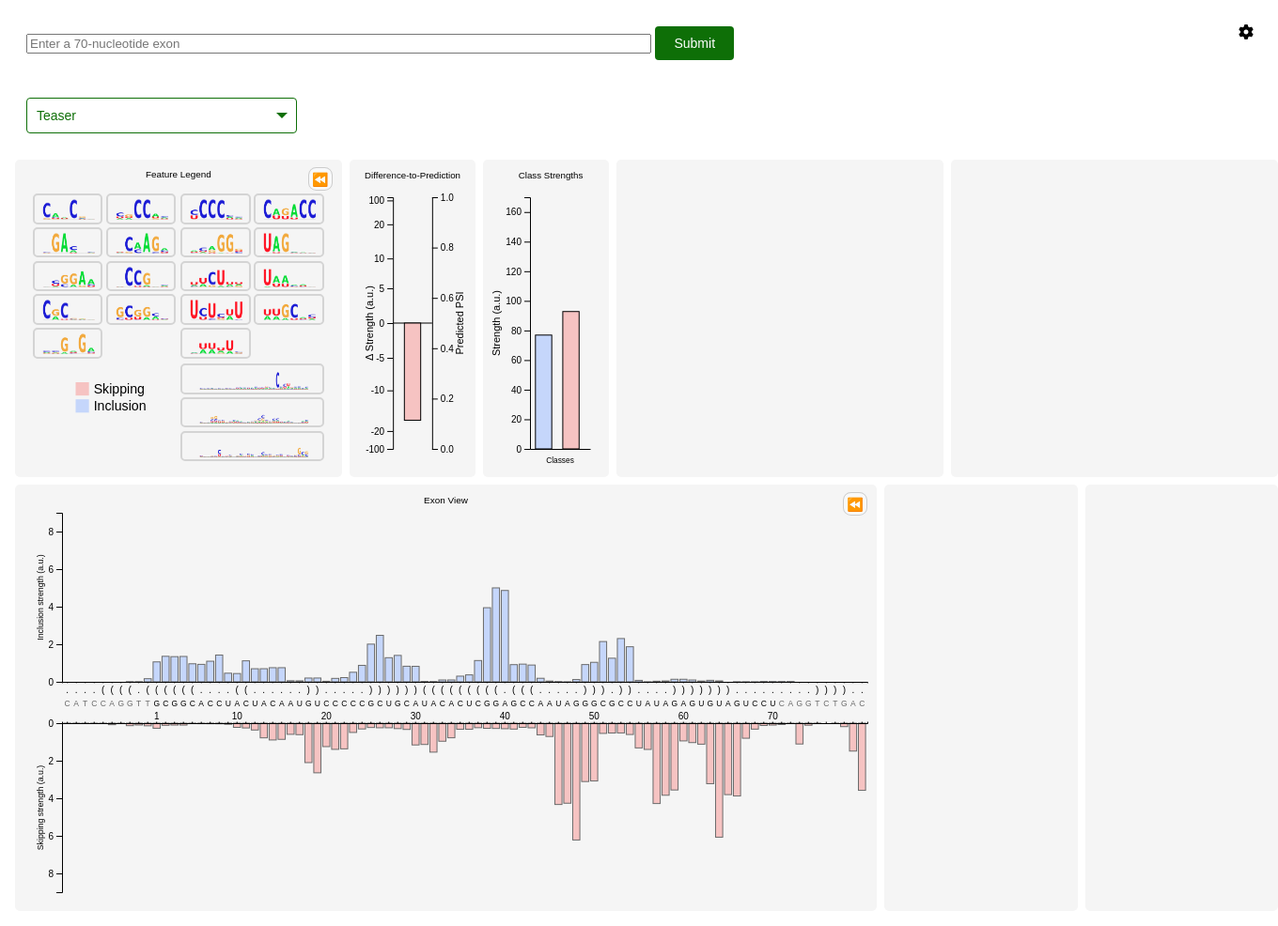
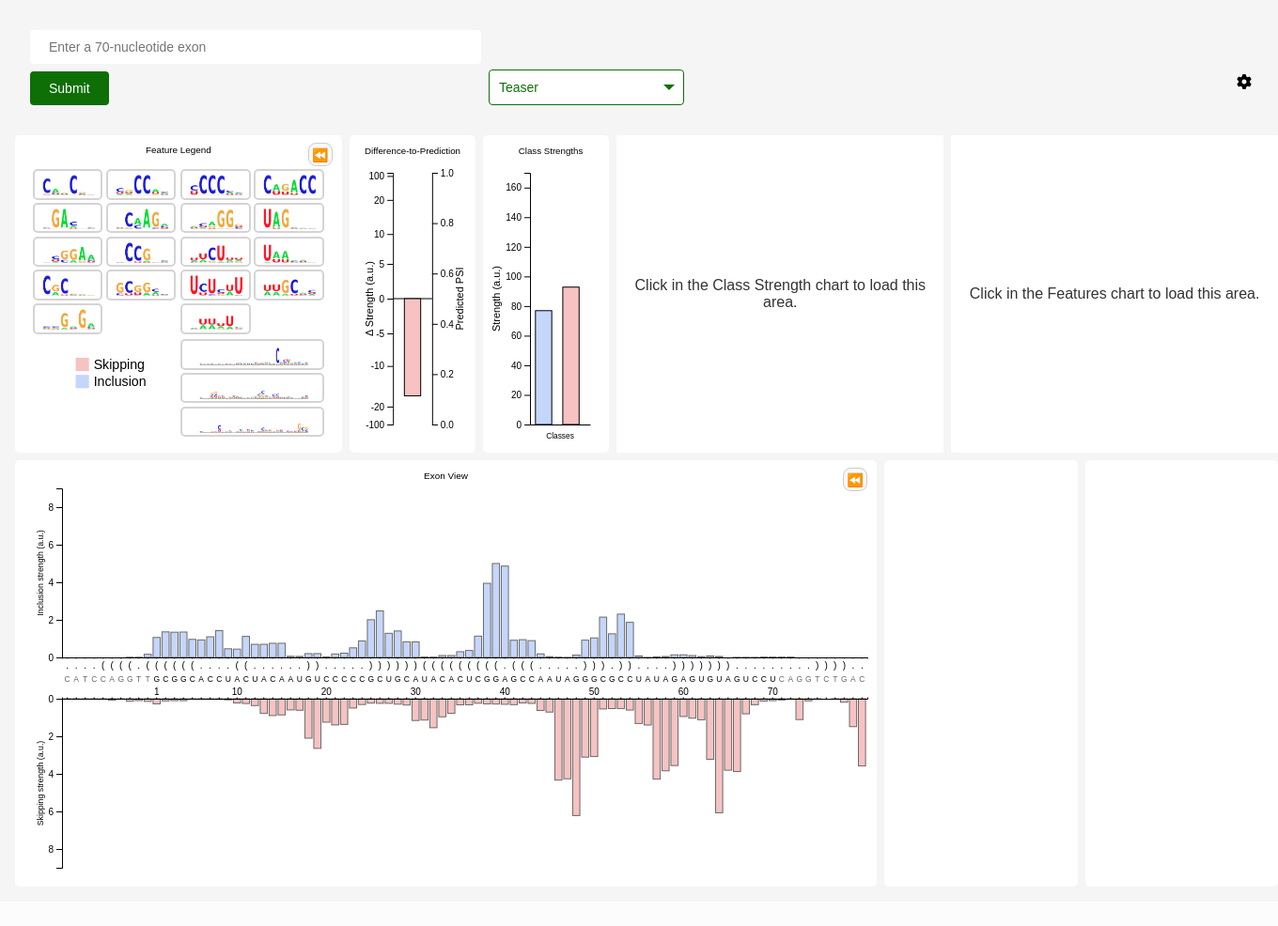
Before and after one commit to Liao-Group/interface-demo, a Flask app: page / in a window 1360 px wide. Shown: the whole page at 94% size. After the commit the page ends 925 px from the top, so only its background shows below. Run offline with Flask 3, Linux system fonts and the light colour scheme; some libraries are stand-ins or nearby versions.

Commit message:
add message in idle charts, improve header layout

```diff
--- a/src/static/events.js
+++ b/src/static/events.js
@@ -116,3 +116,38 @@ document.querySelector('.svg-select button').addEventListener('click', downloadS
    fetchData(exonValue)
  });
 })
+
+
+document.addEventListener('DOMContentLoaded', function() {
+  const featureView2 = document.querySelector('.feature-view-2');
+  const featureView3 = document.querySelector('.feature-view-3');
+
+  featureView2.addEventListener('graphRendered', function(event) {
+      // This will be triggered once the graph is rendered
+      const placeholder = event.detail.view.querySelector('.placeholder');
+      if (placeholder) {
+          placeholder.style.display = 'none'; // Hide placeholder
+      }
+  });
+
+  featureView3.addEventListener('graphRendered', function(event) {
+    // This will be triggered once the graph is rendered
+    const placeholder2 = event.detail.view.querySelector('.placeholder2');
+    if (placeholder2) {
+        placeholder2.style.display = 'none'; // Hide placeholder
+    }
+});
+});
+
+
+
+document.getElementById('openExonFormButton').addEventListener('click', function() {
+  var form = document.getElementById('exonForm');
+  if (form.style.display === 'none' || form.style.display === '') {
+      form.style.display = 'block'; // Show the form
+      this.textContent = 'Close Exon Form'; // Change button text to close
+  } else {
+      form.style.display = 'none'; // Hide the form
+      this.textContent = 'Open Exon Form'; // Change button text to open
+  }
+});
--- a/src/static/main.js
+++ b/src/static/main.js
@@ -191,6 +191,7 @@ function PSIview(data) {
  * OBS: The legend in this one doesnt adjust well on other screens
  */
 function hierarchicalBarChart(parent, data) {
+
   const svgContainer = d3.select(".feature-view-1");
   const width = svgContainer.node().clientWidth;
   const height = svgContainer.node().clientHeight;
@@ -216,8 +217,8 @@ function hierarchicalBarChart(parent, data) {
     .range([0, chartWidth])
     .padding(0.2);
 
-  const yScale = d3.scaleLinear()
-    .domain([0, 170])
+    const yScale = d3.scaleLinear()
+    .domain([0, 170]) // Initial domain; this will be updated
     .range([chartHeight, 0]);
 
   const xAxis = d3.axisBottom(xScale).tickFormat("").tickSize(0);
@@ -301,6 +302,7 @@ function hierarchicalBarChart(parent, data) {
  */
 function hierarchicalBarChart2(parent, data) {
   const svgContainer = d3.select(".feature-view-2");
+
   const width = svgContainer.node().clientWidth;
   const height = svgContainer.node().clientHeight;
   const heightRatio = height / 370;
@@ -446,6 +448,10 @@ function hierarchicalBarChart2(parent, data) {
   });
 
   bars.on("mouseout", function (event, d) { resetHighlight() });
+
+onGraphRendered('.feature-view-2'); // Notify that the graph has been rendered
+
+
 }
 /**
  * hierarchicalBarChart3
@@ -453,6 +459,7 @@ function hierarchicalBarChart2(parent, data) {
 function hierarchicalBarChart3(parentName, data) {
 
   const svgContainer = d3.select(".feature-view-3");
+
   const width = svgContainer.node().clientWidth;
   const height = svgContainer.node().clientHeight;
   const heightRatio = height / 370;
@@ -570,6 +577,9 @@ function hierarchicalBarChart3(parentName, data) {
     d3.select(this).attr("fill", color);
     d3.select("svg.nucleotide-view").selectAll(".obj.bar").attr("fill", color);
   });
+
+  onGraphRendered('.feature-view-3'); // Notify that the graph has been rendered
+
 }
 /**
  * nucleotideView
--- a/src/static/styles.css
+++ b/src/static/styles.css
@@ -1,5 +1,7 @@
 html {
   font-family: "arial";
+  background-color: whitesmoke;
+
   }
   .nucleotide-view { grid-area: nv; }
   .nucleotide-sort { grid-area: ns; }
@@ -24,24 +26,30 @@ html {
   "nv nv nv nv nv nv nv nv nv nv nv nv nv nz nz nz ns ns ns"
   ;
   gap: 0.5rem;
-  background-color: white;
+  background-color: whitesmoke;
   padding: 0.5rem;
   grid-auto-columns: minmax(0, 1fr);
   grid-auto-rows: minmax(0, 1fr);
   }
   .grid-container > div {
-  background-color: whitesmoke;
+  background-color: white;
   text-align: center;
   border-radius: 0.3125rem;
   font-size: 0.75rem;
   }
+  .header {
+    display: flex;        /* Enables Flexbox */
+    justify-content: flex-start;  /* Aligns items to the start of the main-axis (horizontal) */
+    align-items: center; /* Aligns items to the bottom */
+    gap: 35rem; /* Space between the two forms */
+  }
   form {
-  padding: 1.25rem;
+  padding: 0.25rem;
   }
   .select-wrapper {
   position: relative;
   display: inline-block;
-  width: 18rem;
+  width: 13rem;
   margin-right: 0.625rem;
   }
   .select-wrapper select {
@@ -71,9 +79,7 @@ html {
   border-top: 0.375rem solid #0e6f07;
   pointer-events: none;
   }
-  /* .select-wrapper select:focus + .arrow {
-  border-top-color: #0c5405;
-  } */
+
   input[type=submit] {
   appearance: none;
   border: none;
@@ -88,6 +94,39 @@ html {
   input[type=submit]:hover {
   background-color: #0c5405;
   }
+  input[type="text"] {
+    appearance: none; /* Removes default styles */
+    border: none; /* No border, similar to your submit button */
+    background-color: #fff; /* White background for text input */
+    color: #0e6f07; /* Green text, matching your submit button text color */
+    padding: 0.625rem 1.25rem; /* Padding to match the submit button */
+    border-radius: 0.25rem; /* Rounded corners like the submit button */
+    font-size: 0.875rem; /* Font size to match the submit button */
+    width: 30rem;
+    box-sizing: border-box; /* Padding included in width */
+}
+
+input[type="text"]:focus {
+    outline: none; /* Removes the default focus outline */
+    box-shadow: 0 0 0.25rem rgba(14, 111, 7, 0.4); /* Focus shadow to match the submit button */
+}
+
+.forms-container {
+  display: flex;        /* Enables Flexbox */
+  justify-content: flex-start;  /* Aligns items to the start of the main-axis (horizontal) */
+  align-items: flex-end; /* Aligns items to the bottom */
+  padding: 1.25rem;
+  gap: 0px; /* Space between the two forms */
+}
+
+
+
+input[type="submit"] {
+    margin-top: 8px; /* Consistent vertical spacing for submit button */
+}
+
+
+
 
   .feature-legend-container {
     display: flex;
@@ -199,10 +238,10 @@ html {
   background-color: #ccc;
   }
   .dropdown {
-  position: absolute;
+  position: relative;
   top: 1rem;
   right: 1rem;
-  display: inline-block;
+  display: flex;
   }
   .dropbtn {
   background: none;
@@ -319,3 +358,29 @@ html {
 .svg-select button:hover {
   background-color: #0056b3;
 }
+
+.placeholder {
+  position: relative;
+  width: 100%;
+  height: 100%;
+  display: flex;
+  justify-content: center;
+  align-items: center;
+  background-color: rgba(255, 255, 255, 0.8); /* Light white background */
+  color: #333; /* Dark text color */
+  font-size: 16px; /* Readable font size */
+  text-align: center;
+}
+
+.placeholder2 {
+  position: relative;
+  width: 100%;
+  height: 100%;
+  display: flex;
+  justify-content: center;
+  align-items: center;
+  background-color: rgba(255, 255, 255, 0.8); /* Light white background */
+  color: #333; /* Dark text color */
+  font-size: 16px; /* Readable font size */
+  text-align: center;
+}
--- a/src/static/utils.js
+++ b/src/static/utils.js
@@ -406,7 +406,10 @@ function resetGraph() {
   hierarchicalBarChart(Data, Data.feature_activations);
   featureSelection(null, Data);
   d3.select("svg.feature-view-2").selectAll("*").remove();
+
   d3.select("svg.feature-view-3").selectAll("*").remove();
+
+
   selectedBar = null;
   selectedFeatureBar = null;
   resetHighlight();
@@ -434,3 +437,11 @@ async function fetchData(option) {
       console.error("Failed to fetch or parse data:", error);
   }
 }
+
+function onGraphRendered(element ) {
+  // Target the container where the graph is rendered
+  const featureView2 = document.querySelector(element);
+  const event = new CustomEvent('graphRendered', { detail: { view: featureView2 } });
+  featureView2.dispatchEvent(event);
+
+}
--- a/src/templates/index.html
+++ b/src/templates/index.html
@@ -23,19 +23,14 @@
   <script src="static/utils.js"></script>
   <script src="static/main.js"></script>
 
-
-  <!-- Input exon -->
+  <div class="header">
+    <div class="forms-container">
       <form method="post" id="exonForm">
-    <input
-      type="text" name="exon" id="exon" size="80"
-      placeholder="Enter a 70-nucleotide exon"
-      required maxlength="70" pattern="([ATUGCatugc]){70}"
-      oninvalid="this.setCustomValidity('Please enter a 70-nucleotide exon')"
-      oninput="this.setCustomValidity('')""
-    >
+        <input type="text" name="exon" id="exon" size="80" placeholder="Enter a 70-nucleotide exon" required
+          maxlength="70" pattern="([ATUGCatugc]){70}"
+          oninvalid="this.setCustomValidity('Please enter a 70-nucleotide exon')" oninput="this.setCustomValidity('')">
         <input type="submit" value="Submit">
       </form>
-
       <form id="optionForm" method="post">
         <div class="select-wrapper">
           <select name="option" id="option">
@@ -46,12 +41,11 @@
             <option value="exon_s1_34c>a">Exon S1 Single Mutation</option>
             <option value="exon_s1_34c>a_46g>u">Exon S1 Double Mutation</option>
             <option value="exon_d1">Exon D1 G-poor</option>
-
           </select>
           <div class="arrow"></div>
         </div>
       </form>
-
+    </div>
 
     <!--setting dropdown -->
     <div class="dropdown">
@@ -78,12 +72,13 @@
           <label><input type="checkbox" class="svg-checkbox" value="nucleotide-zoom"> nucleotide-zoom</label>
           <button>Download Selected</button>
         </div>
-
+      </div>
     </div>
   </div>
 
+
   <div class="grid-container">
-    <div class="psi-view" id = "psi-view">
+    <div class="psi-view" id="psi-view">
       <!-- <button id="downloadButton">⭳</button> -->
       <svg class="psi-view" preserveAspectRatio="xMidYMid meet"></svg>
     </div>
@@ -91,9 +86,11 @@
       <svg class="feature-view-1" width="100%" height="100%"></svg>
     </div>
     <div class="feature-view-2">
+      <div class="placeholder">Click in the Class Strength chart to load this area. </div>
       <svg class="feature-view-2" width="100%" height="100%"></svg>
     </div>
     <div class="feature-view-3">
+      <div class="placeholder2">Click in the Features chart to load this area.</div>
       <svg class="feature-view-3" width="100%" height="100%"></svg>
     </div>
     <div class="feature-legend-container">
@@ -107,9 +104,7 @@
         <div class="bottom">
           <div class="legend"></div>
           <div class="svg-grid-long-skipping"></div>
-
         </div>
-
       </div>
     </div>
     <div class="nucleotide-view">
```
Lines whose indentation alone changed are shown as unchanged.
